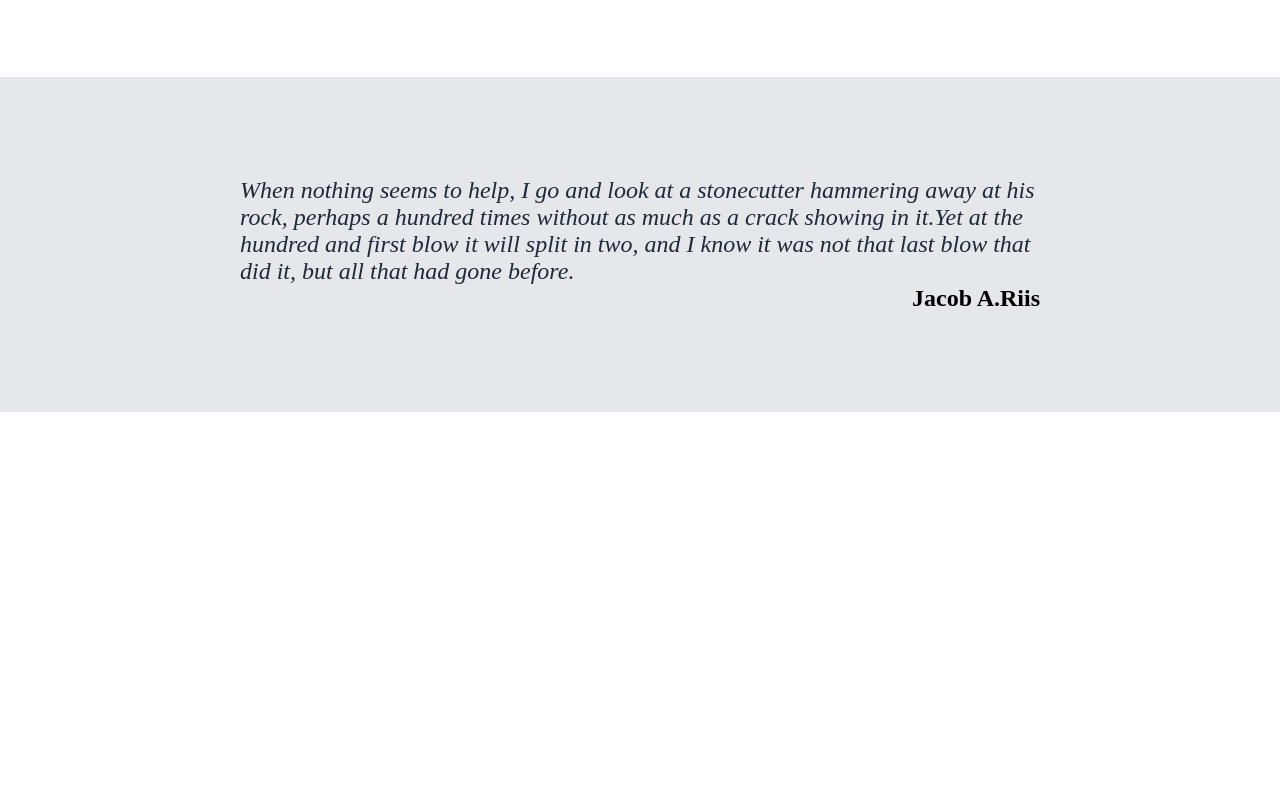
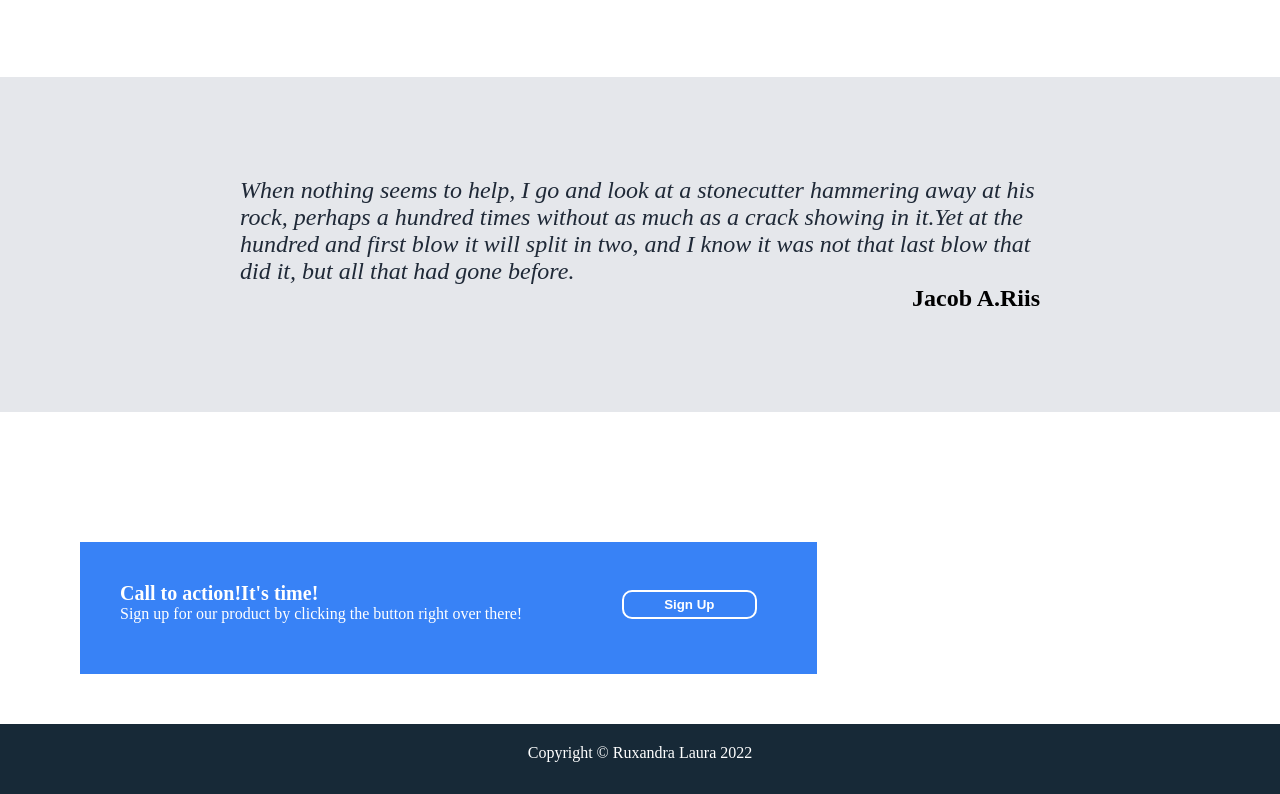
Before and after one commit to Foxythefox212/The-Odin-Project, a plain HTML site: page index.html in a window 1280 px wide. Shown: the part 627-1421 px from the top of the page. Before the commit the page ends 1119 px from the top, so only its background shows below. Drawn offline with Linux system fonts and the light colour scheme.

Commit message:
Section-Footer

```diff
--- a/index.html
+++ b/index.html
@@ -80,5 +80,17 @@
         <span>Jacob A.Riis</span>
       </p>
     </section>
+    <secttion class="call-to-action">
+      <h3 class="cta">Call to action!It's time!</h3>
+      <div class="cta--btn">
+        <p class="cta-paragraf">
+          Sign up for our product by clicking the button right over there!
+        </p>
+        <button class="btn btn-second">Sign up</button>
+      </div>
+    </secttion>
+    <section class="footer">
+      <p class="copyright">Copyright &copy; Ruxandra Laura 2022</p>
+    </section>
   </body>
 </html>
--- a/style.css
+++ b/style.css
@@ -111,3 +111,46 @@ span {
   font-style: italic;
   color: #1f2937;
 }
+/* Call to action */
+.call-to-action {
+  display: inline-block;
+  background-color: #3882f6;
+  height: auto;
+  padding: 40px;
+  margin: 50px;
+}
+.cta {
+  padding: 40px auto;
+  font-size: 20px;
+  font-weight: bold;
+  color: #fff;
+}
+.cta--btn {
+  display: flex;
+  justify-content: center;
+  column-gap: 80px;
+}
+.cta-paragraf {
+  color: #fff;
+  font-size: 16px;
+}
+
+.btn-second {
+  border: 2px solid#fff;
+  padding: 5px 40px;
+  text-transform: capitalize;
+  font-weight: 600;
+  position: relative;
+  bottom: 15px;
+}
+.call-to-action {
+  margin-left: 80px;
+}
+/* FOOTER */
+.copyright {
+  text-align: center;
+  color: #fff;
+  background-color: #172937;
+  padding: 20px;
+  height: 70px;
+}
```
